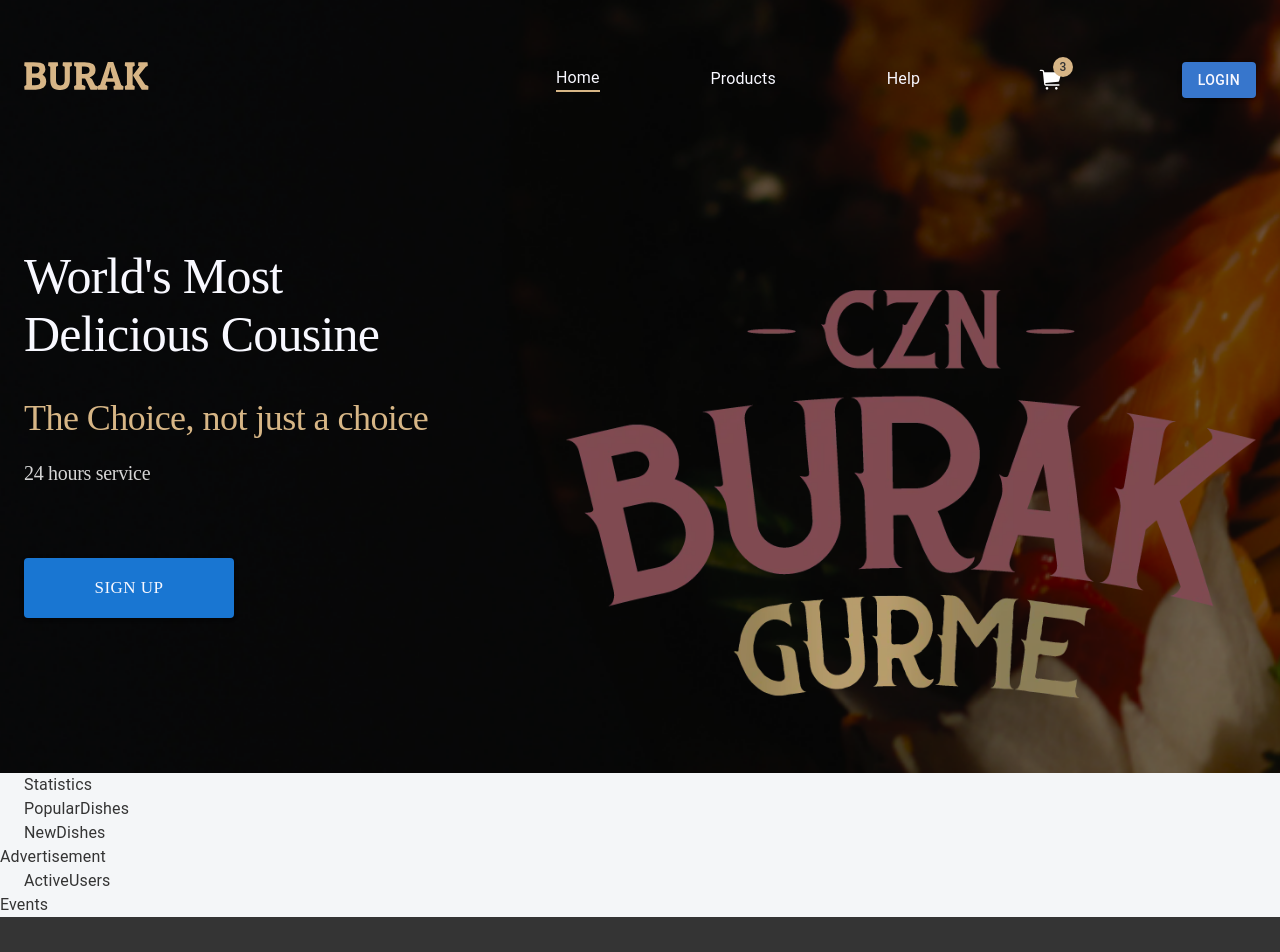
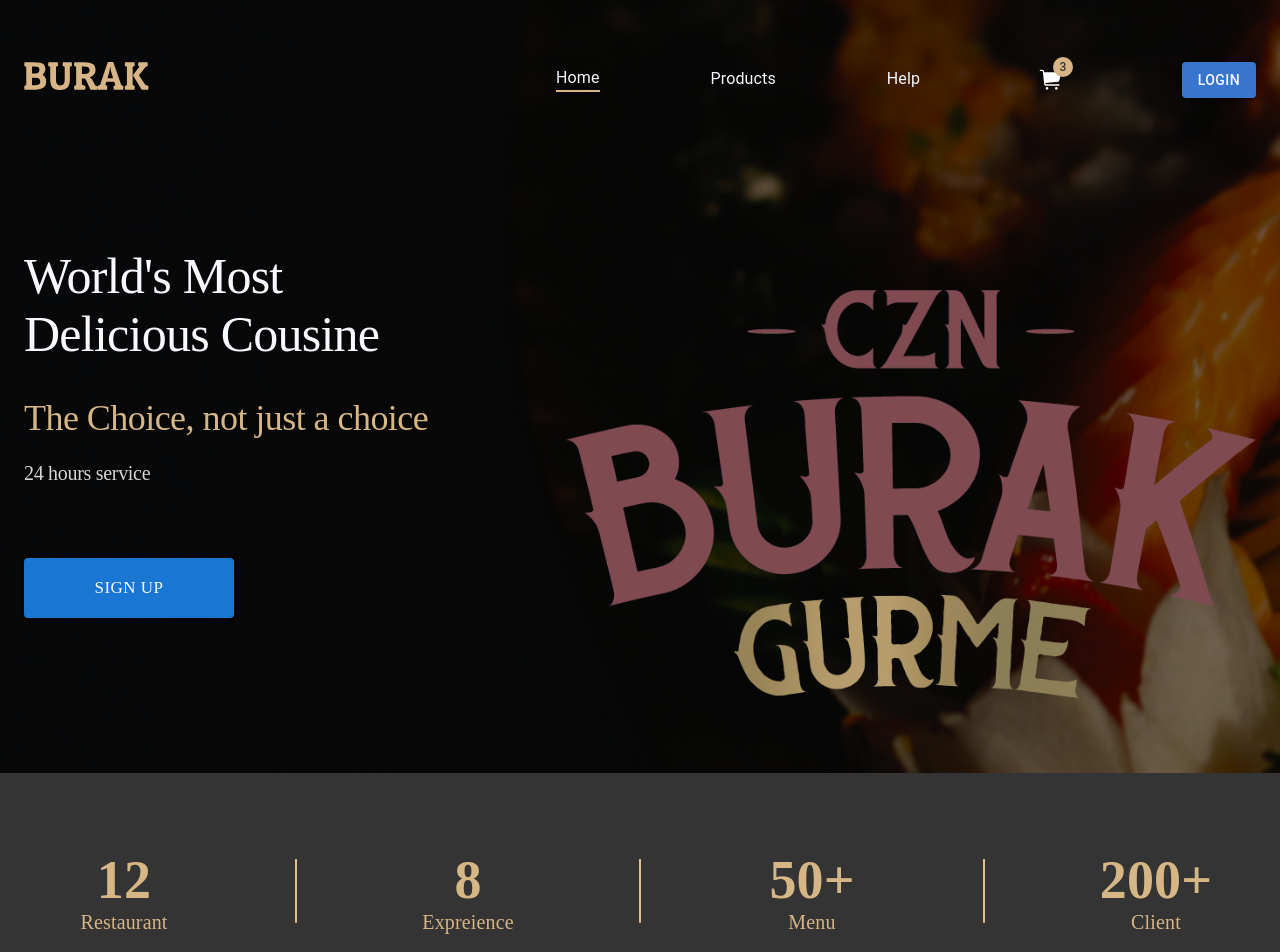
Before and after one commit to Jayson-Born/burak-react, a React (Create React App) app: page / in a window 1280 px wide. Shown: the top 952 px of the page. Built offline with nearby package versions, Linux system fonts and the light colour scheme.

Commit message:
fix: modify  statistics sectional  component

```diff
--- a/src/app/App.tsx
+++ b/src/app/App.tsx
@@ -13,6 +13,7 @@
 import "../css/app.css";
 import "../css/navbar.css"
 import "../css/footer.css"
+import "../css/home.css"
 
 
 function App() {
--- a/src/app/screens/homePage/Statistics.tsx
+++ b/src/app/screens/homePage/Statistics.tsx
@@ -1,12 +1,39 @@
-import { Container } from "@mui/material";
+import { Box, Container, Divider, Stack } from "@mui/material";
 import React from "react";
 
 export default function Statistics(){
     return(
-        <div>
+        <div className={"static-frame"}>
             <Container>
-                Statistics
+               <Stack className= "info">
+               <Stack className="static-box">
+                    <Box className="static-num">12</Box>
+                    <Box className="static-text">Restaurant</Box>
+                </Stack>
+
+                <Divider sx={{ height: "64px", width: "2px", backgroundColor: "#E3C08D" }}/>
+
+                <Stack className="static-box">
+                    <Box className="static-num">8</Box>
+                    <Box className="static-text">Expreience</Box>
+                </Stack>
+
+                <Divider sx={{ height: "64px", width: "2px", backgroundColor: "#E3C08D" }}/>
+
+                <Stack className="static-box">
+                    <Box className="static-num">50+</Box>
+                    <Box className="static-text">Menu</Box>
+                </Stack>
+
+                <Divider sx={{ height: "64px", width: "2px", backgroundColor: "#E3C08D" }}/>
+
+                <Stack className="static-box">
+                    <Box className="static-num">200+</Box>
+                    <Box className="static-text">Client</Box>
+                </Stack>
+
+               </Stack>
             </Container>
         </div>
-    )
+    );
 }
--- a/src/css/home.css
+++ b/src/css/home.css
@@ -2,3 +2,46 @@
     width: 100%;
     height: auto;
 }
+
+.homepage .static-frame {
+    width: 100%;
+    height: 236px;
+    background: #343434;
+}
+
+.homepage .static-frame .info {
+    height: 100%;
+    display: flex;
+    flex-direction: row;
+    justify-content: space-between;
+    align-items: center;
+}
+
+.homepage .static-frame .info .static-box {
+   width: 200px;
+   height: 116px;
+   display: flex;
+   flex-direction: column;
+   align-items: center;
+   justify-content: center;
+}
+
+.homepage .static-frame .info .static-num {
+  text-align: center;
+  font-family: Poppins;
+  font-size: 54px;
+  font-style: normal;
+  font-weight: 600;
+  line-height: normal;
+  color: #d7b686;
+}
+
+.homepage .static-frame .info .static-text{
+  text-align: center;
+  font-family: "Poppins";
+  font-size: 20px;
+  font-style: normal;
+  font-weight: 500;
+  line-height: normal;
+  color: #d7b586;
+}
```
Also changed, not shown: src/app/components/divider/index.tsx (added, +21 -0 lines).
